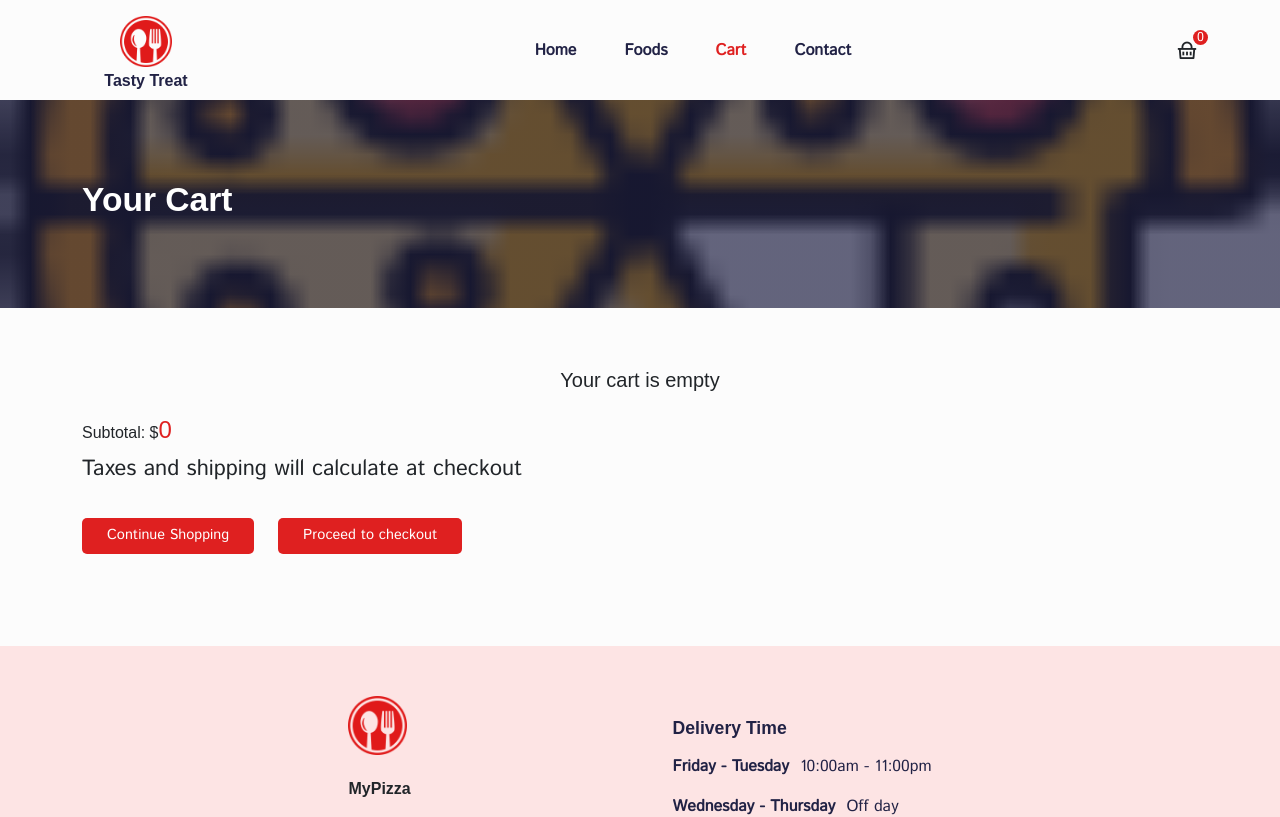
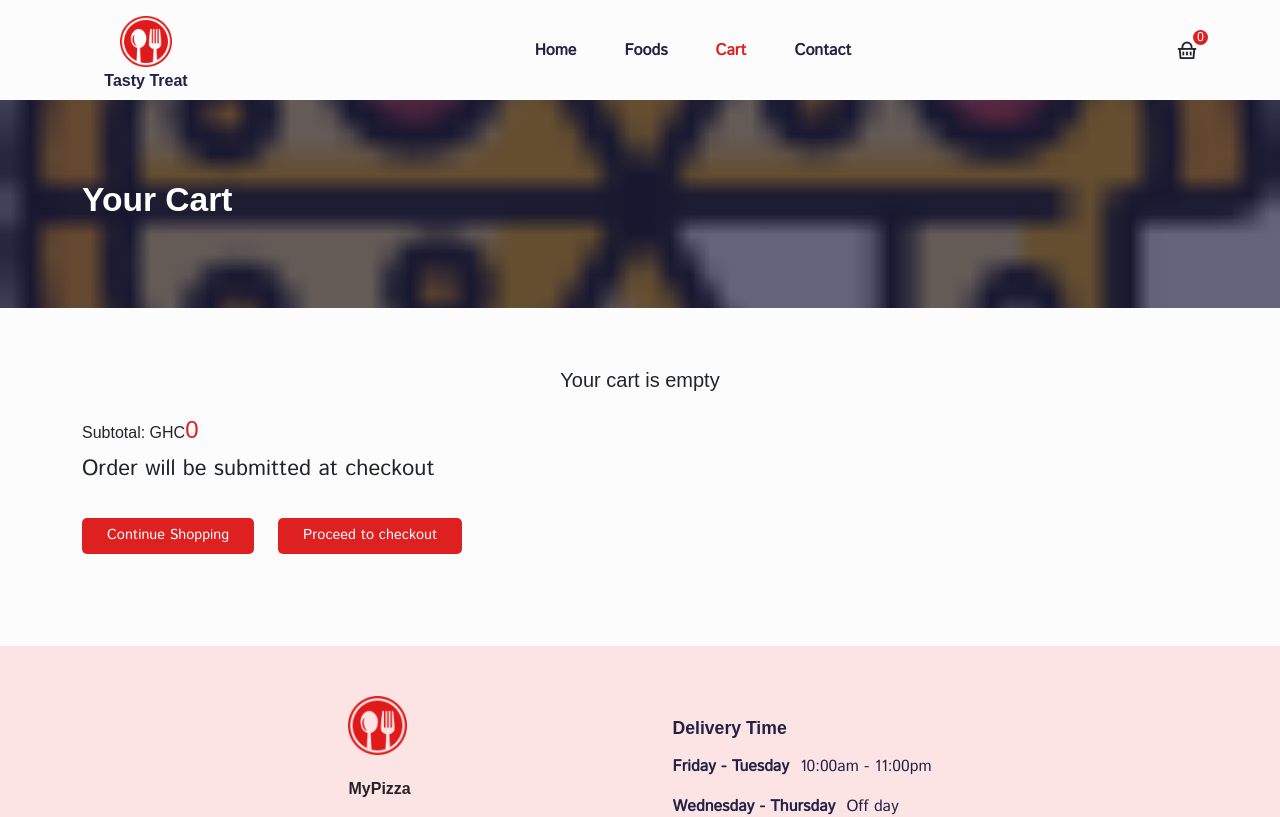
Before and after one commit to SasukeGh/conectar-v2, a React (Create React App) app: page /cart in a window 1280 px wide. Shown: the top 817 px of the page. Built offline with nearby package versions, Linux system fonts and the light colour scheme; a web font is replaced by a local one.

Commit message:
Update Cart.jsx

```diff
--- a/src/pages/Cart.jsx
+++ b/src/pages/Cart.jsx
@@ -35,10 +35,10 @@ const Cart = () => {
 
               <div className="mt-4">
                 <h6>
-                  Subtotal: $
+                  Subtotal: GHC
                   <span className="cart__subtotal">{totalAmount}</span>
                 </h6>
-                <p>Taxes and shipping will calculate at checkout</p>
+                <p>Order will be submitted at checkout</p>
                 <div className="cart__page-btn">
                   <button className="addTOCart__btn me-4">
                     <Link to="/pizzas">Continue Shopping</Link>
```
